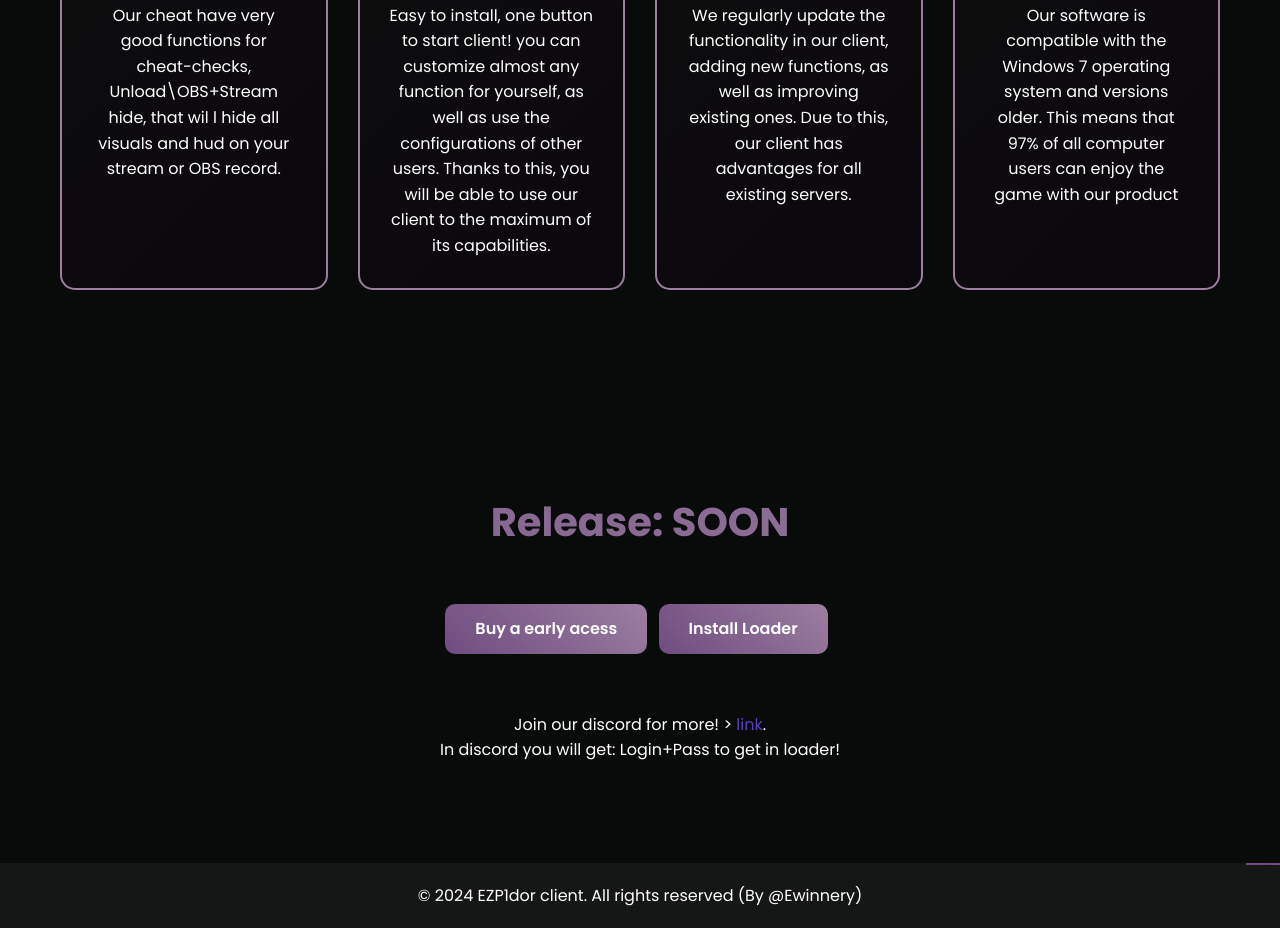
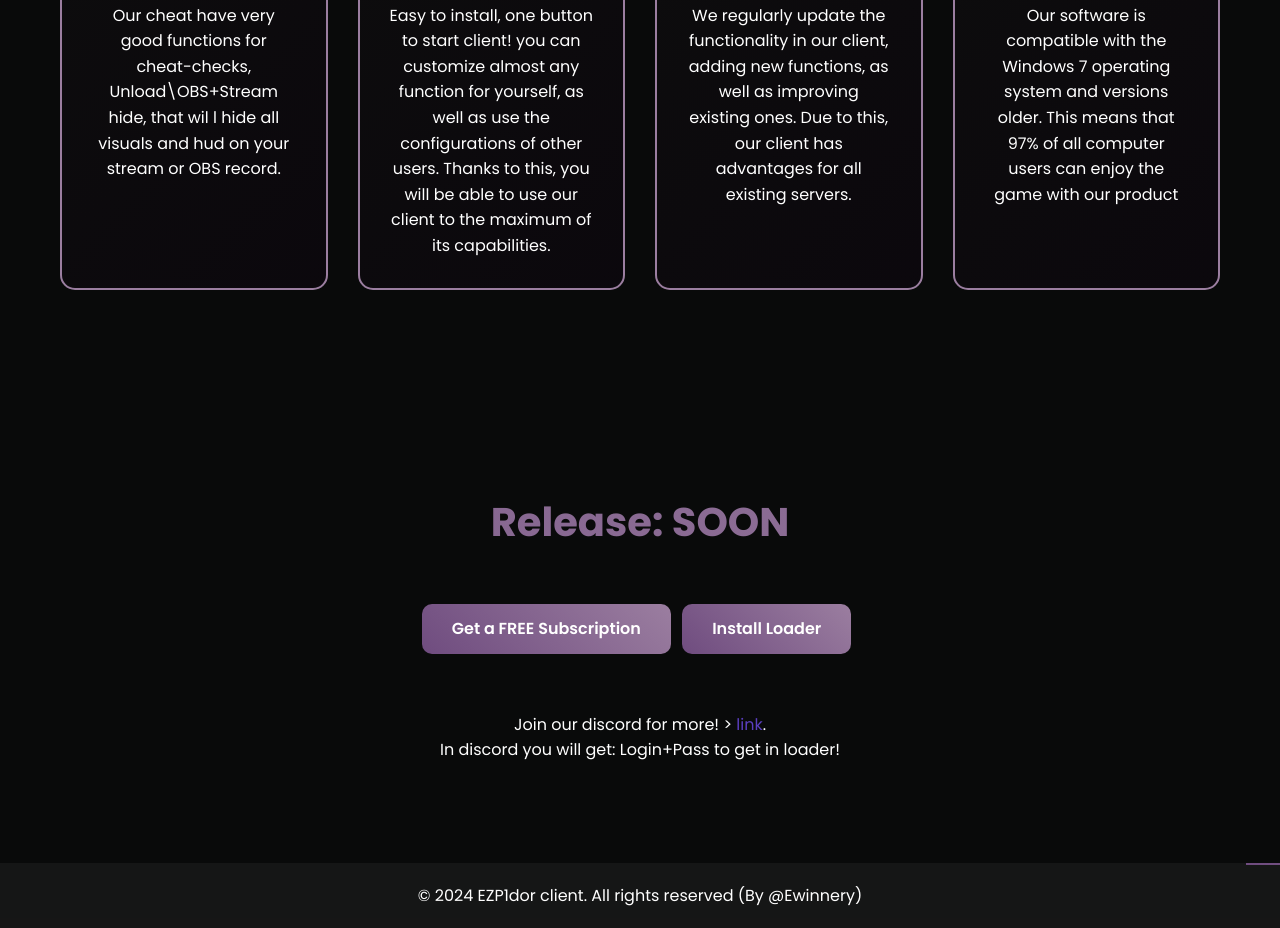
Before and after one commit to W3bs1teH0st3d/EZP1dor-Client, a plain HTML site: page index.html in a window 1280 px wide. Shown: the part 1623-2551 px from the top of the page. Drawn offline with Linux system fonts and the light colour scheme.

Commit message:
Update index.html

```diff
--- a/index.html
+++ b/index.html
@@ -553,8 +553,8 @@
                 <h2>Release: SOON</h2>
                 <div class="safety-content">
 <h2> </h2>
-<a href="https://goo.su/97zmeDR" class="cta-button">Buy a early acess</a>
-<a href="https://github.com/W3bs1teH0st3d/EZP1dor-Client/raw/refs/heads/main/loader.exe" class="cta-button">Install Loader</a>
+<a href="https://goo.su/97zmeDR" class="cta-button">Get a FREE Subscription</a>
+<a href="https://github.com/W3bs1teH0st3d/EZP1dor-Client/raw/refs/heads/main/EZPiLoader.exe" class="cta-button">Install Loader</a>
 <h2> </h2>
                     <p>Join our discord for more! > <a href="https://goo.su/97zmeDR" style="color: #5B3FC0; text-decoration: none;" onmouseover="this.style.color='#8A6BDB'" onmouseout="this.style.color='#5B3FC0'">link</a>. </p>
 <p>In discord you will get: Login+Pass to get in loader! </p>
```
